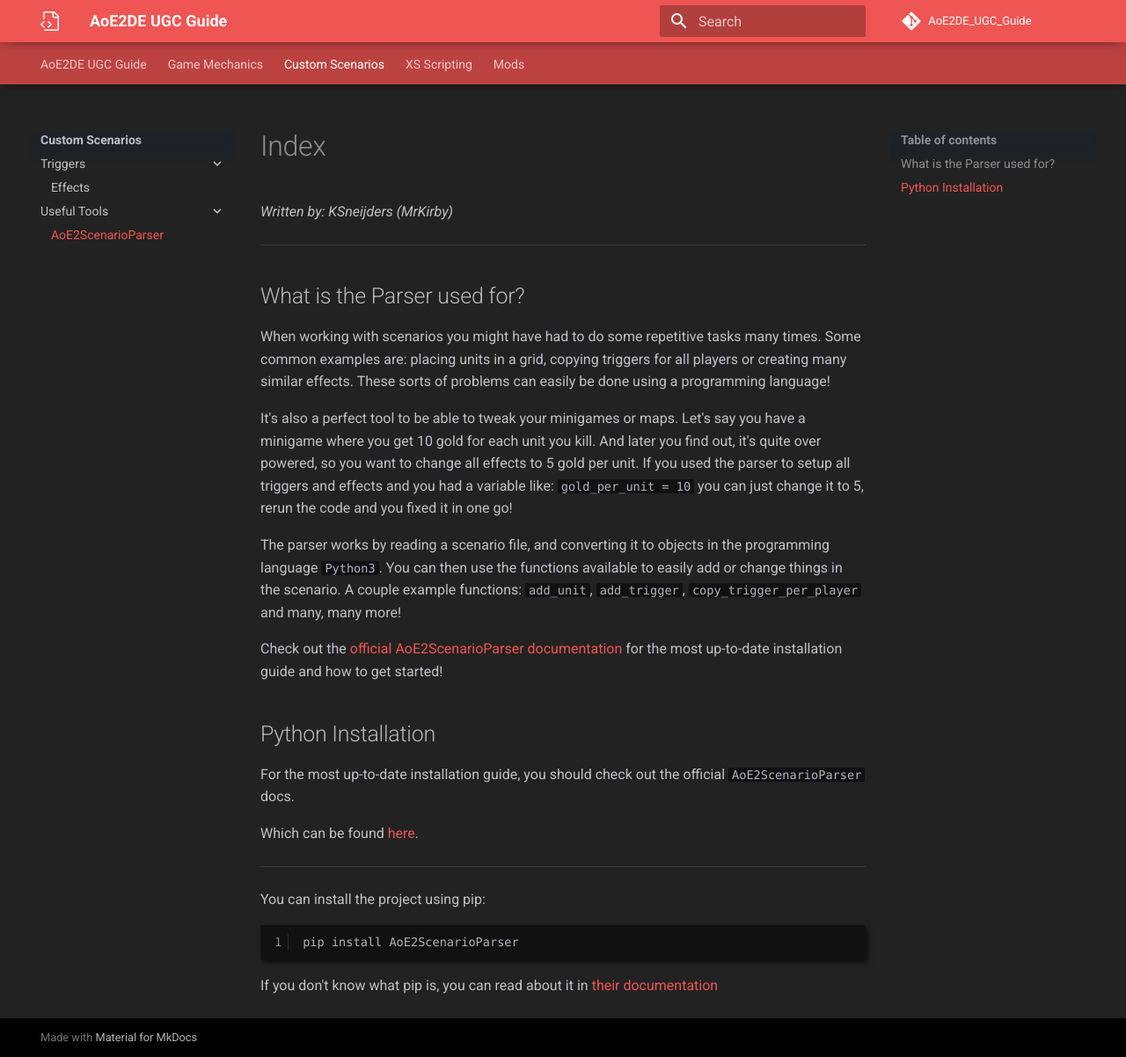
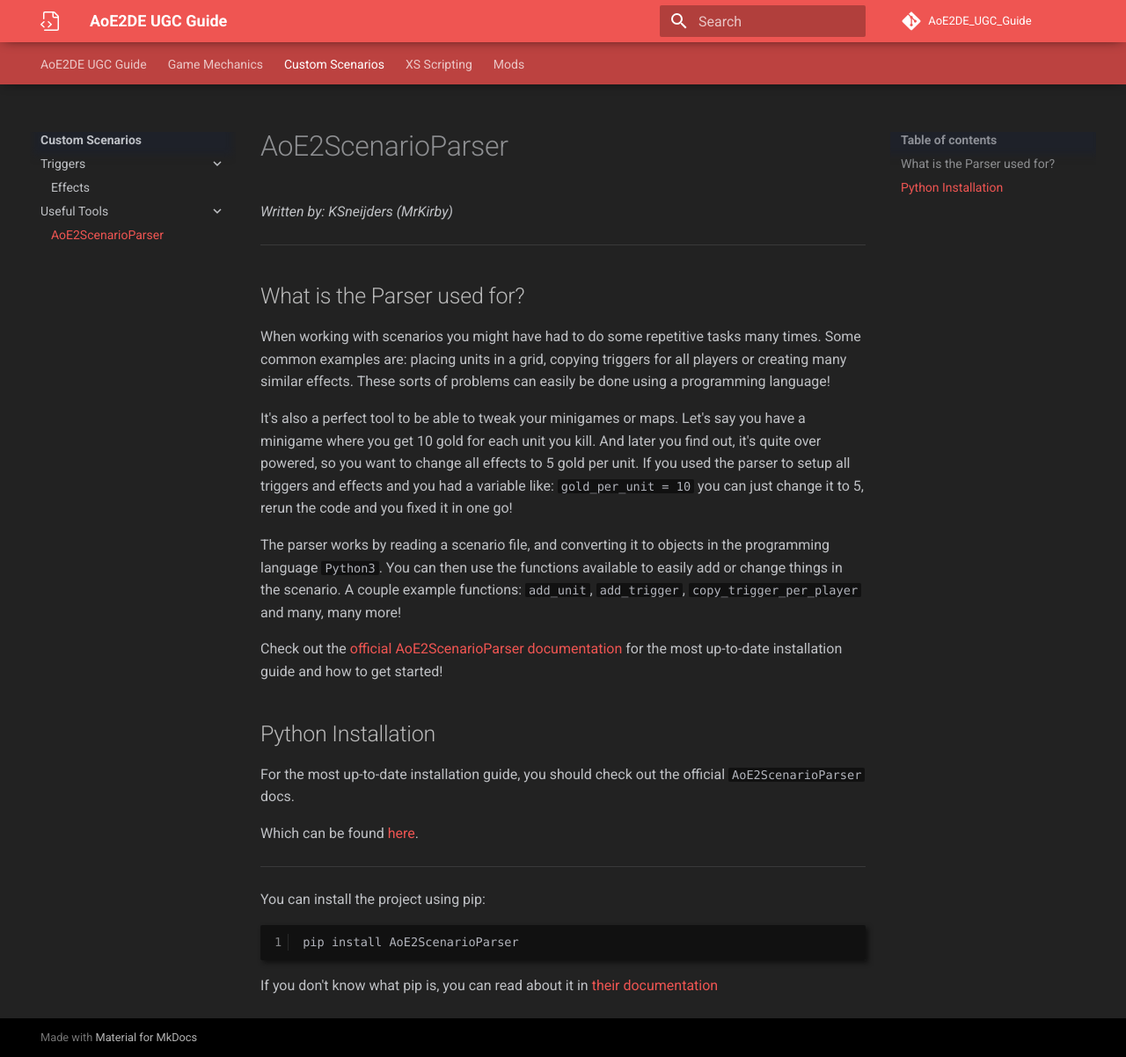
Before and after one commit to Divy1211/AoE2DE_UGC_Guide, an MkDocs documentation site: the page built from docs/scenarios/useful_tools/parser/index.md, in a window 1280 px wide and 1202 px high. Shown: the whole window at 88% size. Built offline with MkDocs 1.6.1 and Material for MkDocs 9.7.7, drawn with Linux system fonts in a browser that asks for light colours; some web fonts are replaced; comment, search, counter and statistics services are not loaded; some of the changed lines change nothing that is shown.

Commit message:
Updated parser page

```diff
--- a/docs/scenarios/useful_tools/parser/index.md
+++ b/docs/scenarios/useful_tools/parser/index.md
@@ -1,3 +1,5 @@
+# AoE2ScenarioParser
+
 *Written by: KSneijders (MrKirby)*
 
 ---
@@ -12,7 +14,7 @@
 
 Check out the [official AoE2ScenarioParser documentation] for the most up-to-date installation guide and how to get started!
 
-[official AoE2ScenarioParser documentation]: https://aoe2scenarioparser.readthedocs.io/en/master/getting_started.html
+[official AoE2ScenarioParser documentation]: https://ksneijders.github.io/AoE2ScenarioParser/installation/
 
 ## Python Installation
 
@@ -20,7 +22,7 @@
 
 Which can be found [here].
 
-[here]: https://aoe2scenarioparser.readthedocs.io/en/master/install.html
+[here]: https://ksneijders.github.io/AoE2ScenarioParser/installation/
 
 ---
 
```
